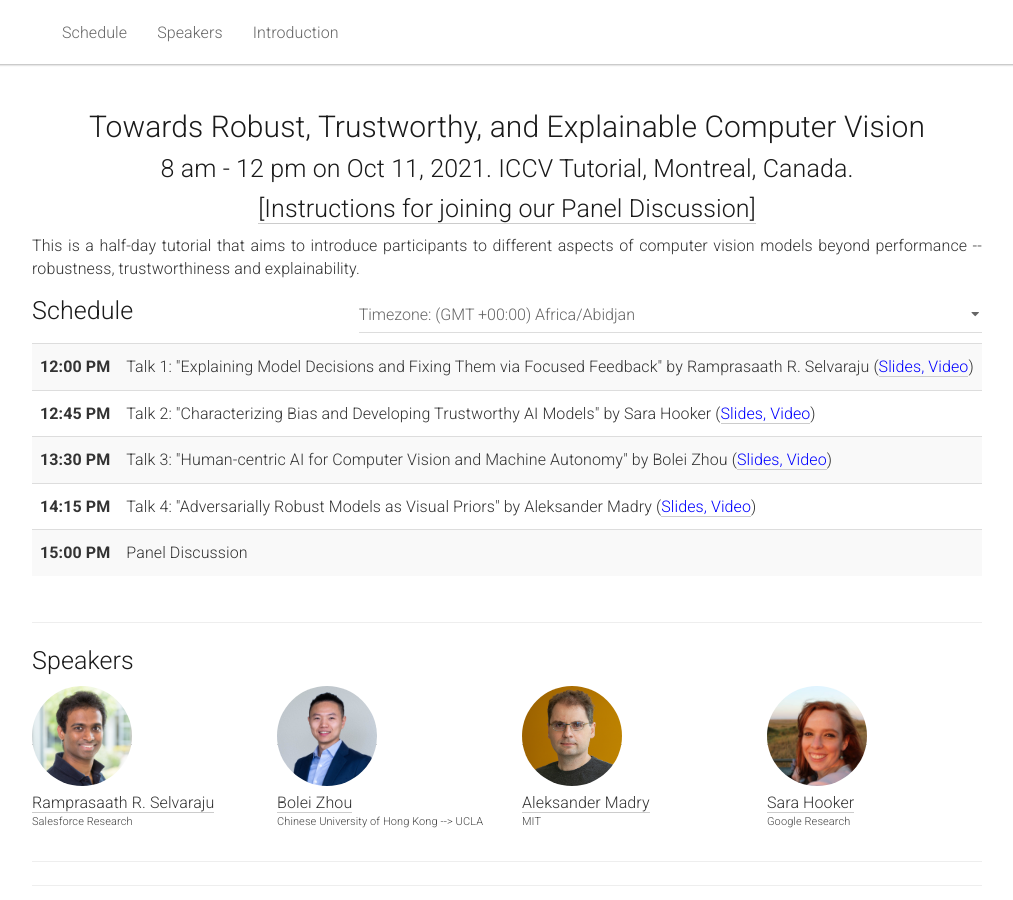
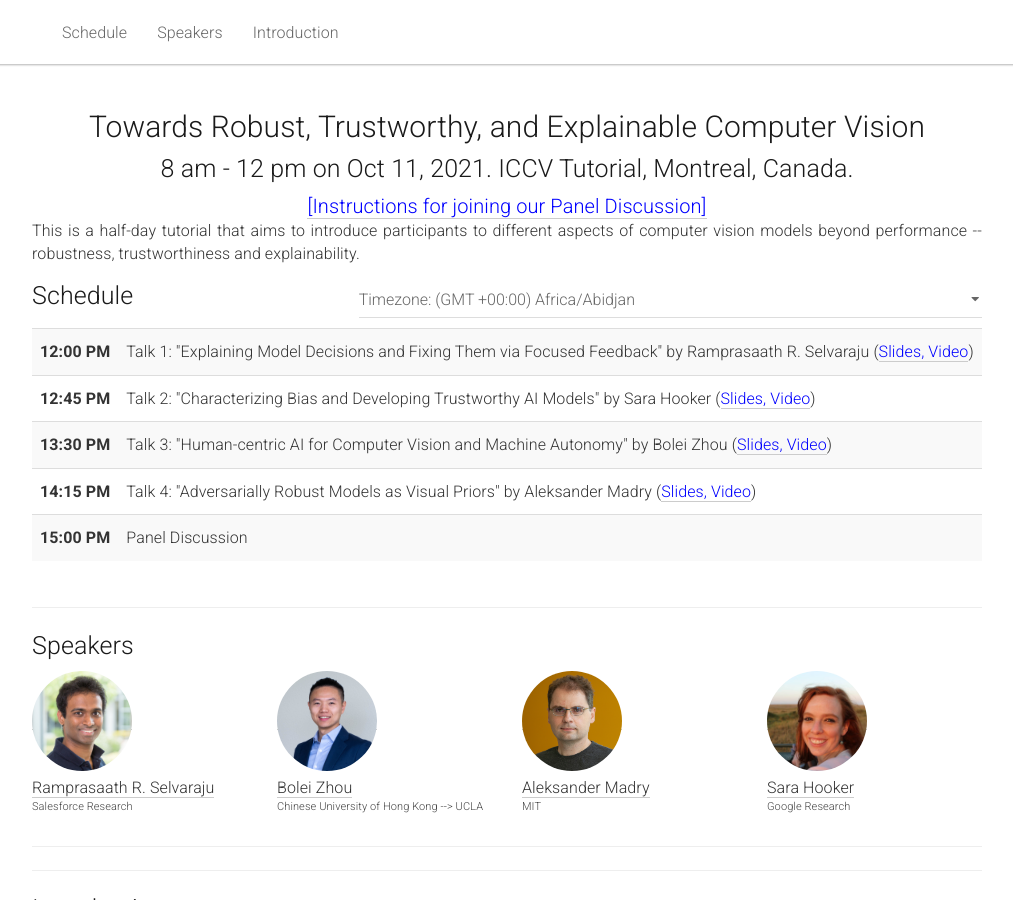
Before and after one commit to explainablevision/explainablevision.github.io, a Jekyll site: the page built from _pages/home.md, in a window 1280 px wide and 900 px high. Shown: the whole window, without its empty margins (133-1146 px from the left). Built offline with Jekyll 4.4.1, drawn with Linux system fonts in a browser that asks for light colours.

Commit message:
Add join instructions

```diff
--- a/_pages/home.md
+++ b/_pages/home.md
@@ -14,7 +14,7 @@ acknowledgements: ""
   <div class="col-xs-12">
     <center><h1>Towards Robust, Trustworthy, and Explainable Computer Vision</h1></center>
     <center><h2>8 am - 12 pm on Oct 11, 2021. ICCV Tutorial, Montreal, Canada.</h2></center>
-    <center><h2><a href="https://www.eventscribe.net/2021/ICCV/agenda.asp?startdate=10/11/2021&enddate=10/11/2021&BCFO=Tu&pfp=Tutorials&tn=&cpf2=&cus2=&pta=" target="_blank">[Instructions for joining our Panel Discussion]</a></h2> </center>
+    <center><h3><a href="https://www.eventscribe.net/2021/ICCV/agenda.asp?startdate=10/11/2021&enddate=10/11/2021&BCFO=Tu&pfp=Tutorials&tn=&cpf2=&cus2=&pta=" target="_blank"><span style="color:blue">[Instructions for joining our Panel Discussion]</span></a></h3> </center>
   </div>
 </div>
 
```
